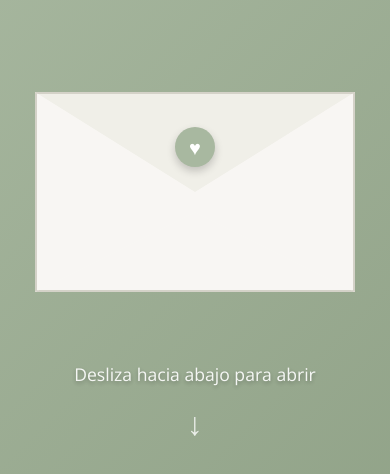
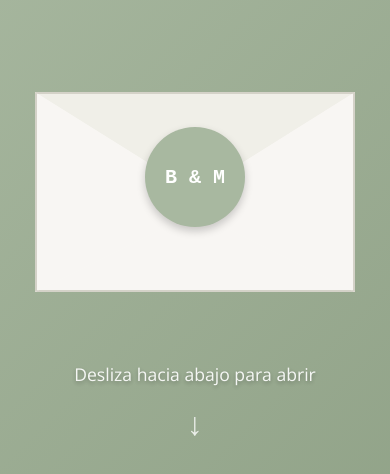
Before and after one commit to MaxRetana/InvitacionesBoda, a plain HTML site: page index.html in a window 390 px wide. Shown: the part 154-628 px from the top of the page. Drawn offline with nearby package versions, Linux system fonts and the light colour scheme; a web font is replaced by a local one.

Commit message:
Mejora en el sobre

```diff
--- a/boda.css
+++ b/boda.css
@@ -82,12 +82,13 @@ body {
 }
 
 .envelope-seal {
+    font-family: 'Courier New', Courier, monospace;
     position: absolute;
     top: 50px;
     left: 50%;
     transform: translateX(-50%);
-    width: 50px;
-    height: 50px;
+    width: 100px;
+    height: 100px;
     background: #a8b8a0;
     border-radius: 50%;
     z-index: 5;
@@ -111,6 +112,8 @@ body {
 
 .envelope-wrapper.opening .envelope-seal {
     transform: translateX(-50%) rotateX(-180deg);
+    /* Que no se vea */
+    opacity: 0;
 }
 
 .envelope-wrapper.opening .envelope-front {
@@ -162,8 +165,8 @@ body {
     }
 
     .envelope-seal {
-        width: 40px;
-        height: 40px;
+        width: 100px;
+        height: 100px;
         top: 35px;
     }
 
--- a/index.html
+++ b/index.html
@@ -28,7 +28,7 @@
             <div class="envelope-front"></div>
             <div class="envelope-flap"></div>
             <div class="envelope-seal">
-                <div class="heart">♥</div>
+                <div class="heart">B & M</div>
             </div>
         </div>
 
```
